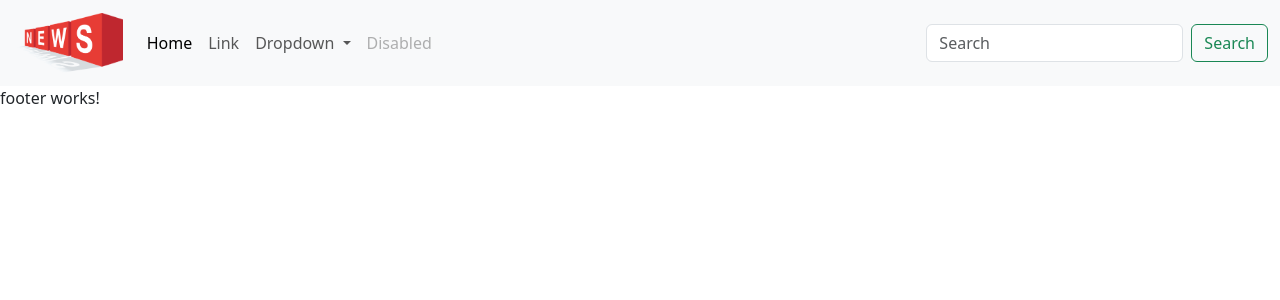
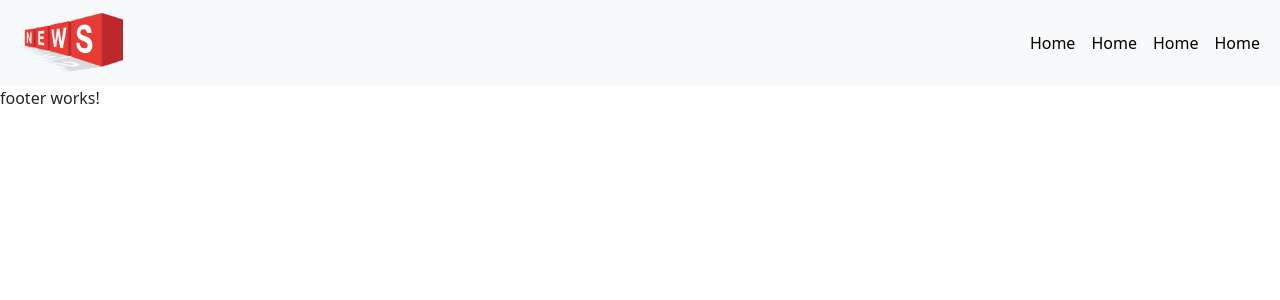
Before and after one commit to Rohitjangid17/angular-news-app, an Angular app: page / in a window 1280 px wide. Shown: the top 300 px of the page. Built offline with nearby package versions, Linux system fonts and the light colour scheme.

Commit message:
navbar changes

```diff
--- a/src/app/layout/navbar/navbar.component.html
+++ b/src/app/layout/navbar/navbar.component.html
@@ -11,35 +11,24 @@
             <span class="navbar-toggler-icon"></span>
         </button>
         <div class="collapse navbar-collapse" id="navbarSupportedContent">
-            <ul class="navbar-nav me-auto mb-2 mb-lg-0">
+            <ul class="navbar-nav ms-auto">
                 <li class="nav-item">
                     <a class="nav-link active" aria-current="page" href="#">Home</a>
                 </li>
                 <li class="nav-item">
-                    <a class="nav-link" href="#">Link</a>
-                </li>
-                <li class="nav-item dropdown">
-                    <a class="nav-link dropdown-toggle" href="#" role="button" data-bs-toggle="dropdown"
-                        aria-expanded="false">
-                        Dropdown
-                    </a>
-                    <ul class="dropdown-menu">
-                        <li><a class="dropdown-item" href="#">Action</a></li>
-                        <li><a class="dropdown-item" href="#">Another action</a></li>
-                        <li>
-                            <hr class="dropdown-divider">
-                        </li>
-                        <li><a class="dropdown-item" href="#">Something else here</a></li>
-                    </ul>
+                    <a class="nav-link active" aria-current="page" href="#">Home</a>
                 </li>
                 <li class="nav-item">
-                    <a class="nav-link disabled" aria-disabled="true">Disabled</a>
+                    <a class="nav-link active" aria-current="page" href="#">Home</a>
+                </li>
+                <li class="nav-item">
+                    <a class="nav-link active" aria-current="page" href="#">Home</a>
                 </li>
             </ul>
-            <form class="d-flex" role="search">
+            <!-- <form class="d-flex" role="search">
                 <input class="form-control me-2" type="search" placeholder="Search" aria-label="Search">
                 <button class="btn btn-outline-success" type="submit">Search</button>
-            </form>
+            </form> -->
         </div>
     </div>
 </nav>
```
